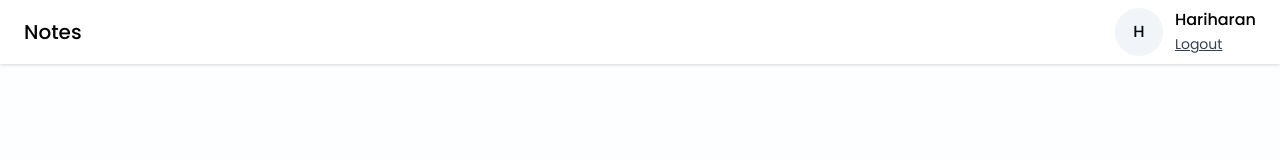
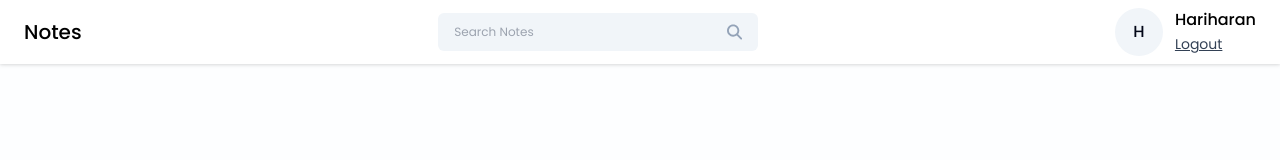
Before and after one commit to Hariharan2716/Notes-App, a React (Vite) app in the folder frontend/notes-app/: page /login in a window 1280 px wide. Shown: the top 160 px of the page. Built offline with nearby package versions, Linux system fonts and the light colour scheme.

Commit message:
Completed Search Bar Component worked with ProfileInfo.jsx, Navbar.jsx, added SearchBar.jsx these are the file updates  added Search Bar Component

```diff
--- a/frontend/notes-app/src/components/Navbar/Navbar.jsx
+++ b/frontend/notes-app/src/components/Navbar/Navbar.jsx
@@ -1,18 +1,36 @@
-import React from "react";
+import React, { useState } from "react";
 import ProfileInfo from "../Cards/Profileinfo";
 import { useNavigate } from "react-router-dom";
+import SearchBar from "../SearchBar/SearchBar";
 
 const Navbar = () => {
-
+  const [searchQuery, setSearchQuery] = useState("");
   const navigate = useNavigate;
 
   const onLogout = () => {
     navigate("/login");
   };
 
+  const handleSearch = () => {
+
+  }
+
+  const onClearSearch = () => {
+    setSearchQuery("");
+  }
+
   return (
     <div className="bg-white flex items-center justify-between px-6 py-2 drop-shadow">
       <h2 className="text-xl font-medium text-black py-2">Notes</h2>
+
+      <SearchBar
+        value={searchQuery}
+        onChange={({target}) => {
+          setSearchQuery(target.value);
+        }}
+        handleSearch={handleSearch}
+        onClearSearch={onClearSearch}
+      />
 
       <ProfileInfo onLogout={onLogout} />
     </div>
--- /dev/null
+++ b/frontend/notes-app/src/components/SearchBar/SearchBar.jsx
@@ -0,0 +1,28 @@
+import React from "react";
+import { FaMagnifyingGlass } from "react-icons/fa6";
+import {IoMdClose} from "react-icons/io";
+
+const SearchBar = ({value, onChange, handleSearch, onClearSearch}) => {
+  return (
+    <div className="w-80 flex items-center px-4 bg-slate-100 rounded-md">
+      <input
+        type="text"
+        placeholder="Search Notes"
+        className="w-full text-xs bg-transparent py-[11px] outline-none"
+        value={value}
+        onChange={onChange}
+      />
+
+      {value && (
+        <IoMdClose
+          className="text-slate-500 cursor-pointer hover:text-black mr-3"
+          onClick={onClearSearch}
+        />
+      )}
+
+      <FaMagnifyingGlass className="text-slate-400 cursor-pointer hover:text-black" onClick={handleSearch} />
+    </div>
+  );
+};
+
+export default SearchBar;
```
